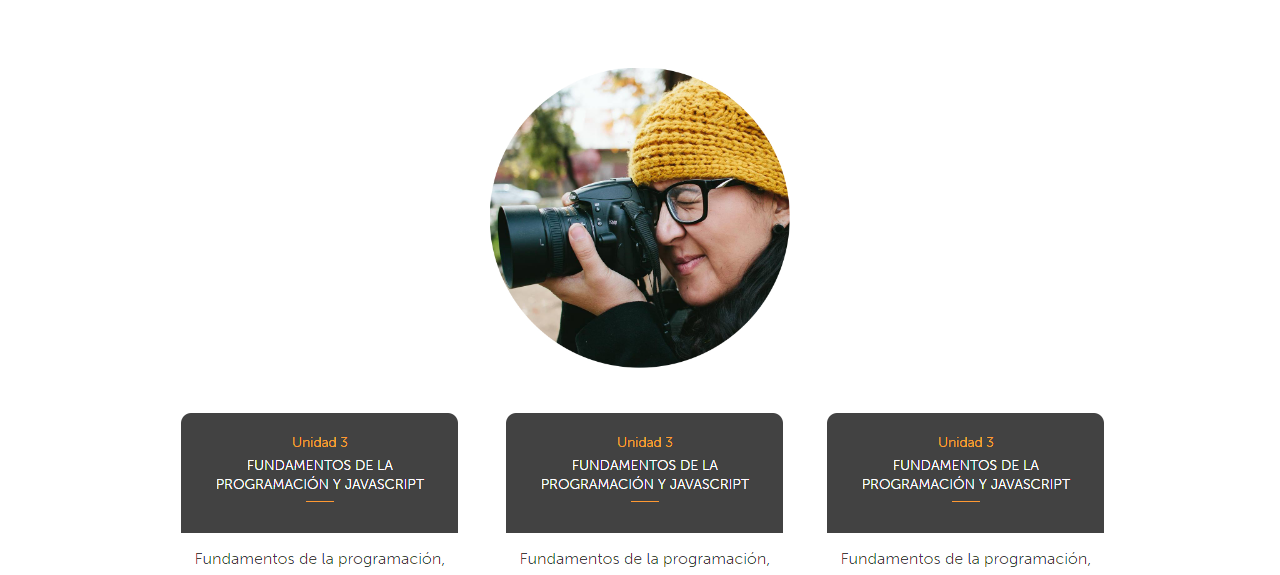
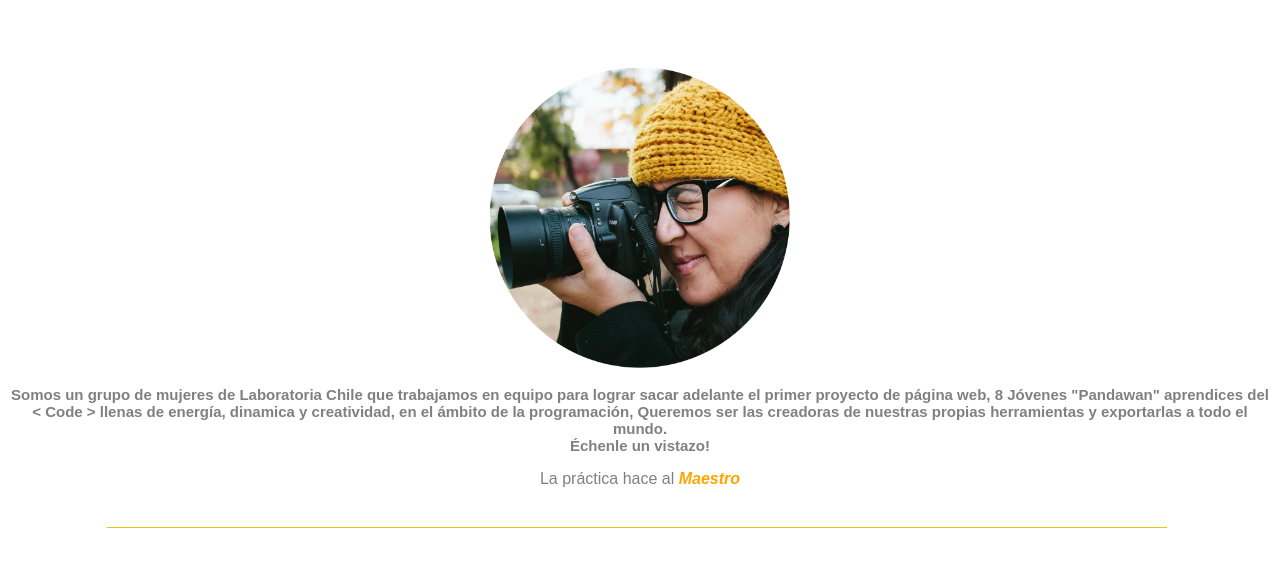
Before and after one commit to jlonuz/home-work, a plain HTML site: page index.html in a window 1280 px wide. Shown: the top 575 px of the page. Drawn offline with Linux system fonts and the light colour scheme.

Commit message:
¨textoicon¨

```diff
--- a/index.html
+++ b/index.html
@@ -5,7 +5,7 @@
 	<meta charset="UTF-8">
 	<title>Circus</title>
 	<link type="text/css" rel="stylesheet" href="stylesheet.css"/>
-
+    <link rel="shortcut icon" href="circo.ico">
 
 </head>
 <body>
@@ -13,7 +13,14 @@
 
 <center><img src="img/blanca.jpg" width="300" height="300"></center>
 
-<center><img src="img/fundamentos.png"></center>
+<center> 		 <thead>
+				 	 <th colspan="4"><h2>     <font color="gray"  font-family="Century Gothic, sans-serif"> <strong>Somos </strong> un grupo de mujeres de <span>Laboratoria Chile</span> que trabajamos en equipo para lograr sacar adelante el primer proyecto de página web, 8  Jóvenes "Pandawan" aprendices del < Code >  llenas de  energía, dinamica  y creatividad, en el ámbito de la programación, Queremos ser las creadoras de nuestras propias herramientas y exportarlas a todo el mundo.
+				 	 <br>  Échenle un vistazo! </br> </h2></font>
+
+
+				</h2></th>
+
+			 </thead> </center>
 
 
 	<div>
```
Also changed, not shown: stylesheet.css (+19 -3 lines), circo.ico (added), 1 other file.
